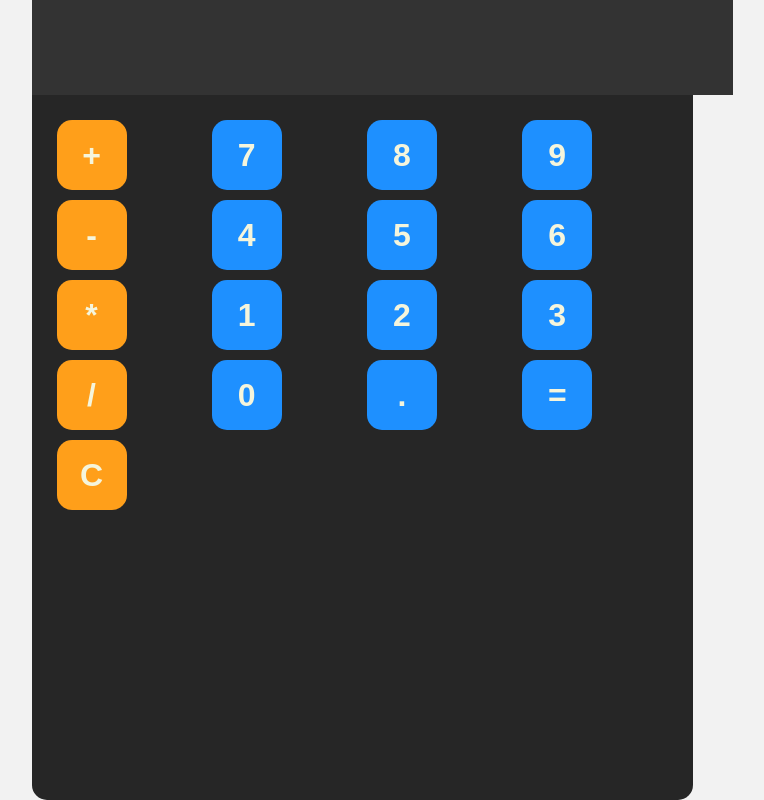
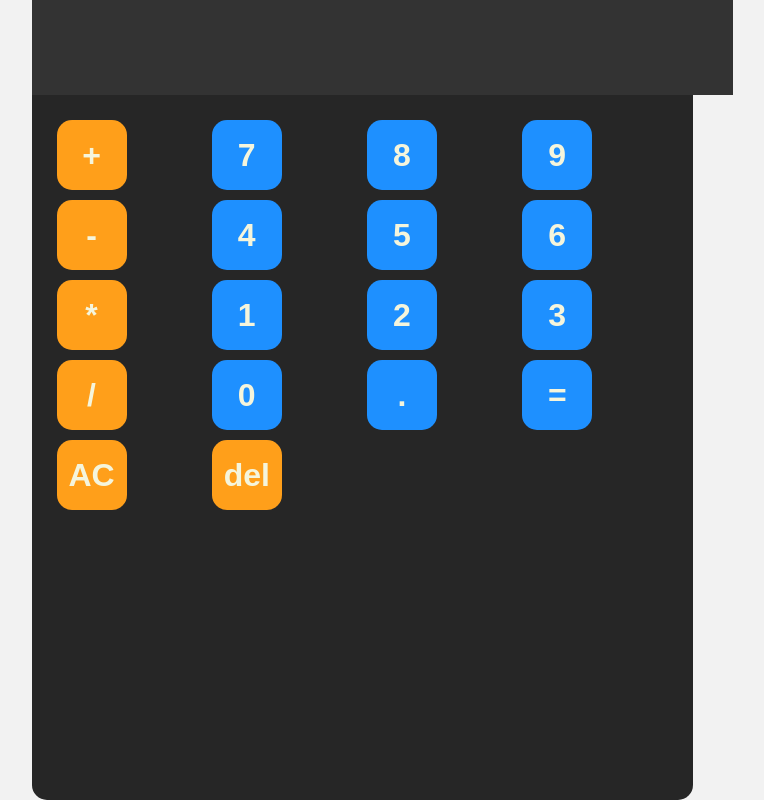
Before and after one commit to Cxsulah-code/Red, a plain HTML site: page Calculator/calc.html in a window 1280 px wide. Shown: the whole page, without its empty margins (278-1042 px from the left). Drawn offline with Linux system fonts and the light colour scheme.

Commit message:
Additional commit - frontend

```diff
--- a/Calculator/calc.html
+++ b/Calculator/calc.html
@@ -27,7 +27,8 @@
       <button onclick="appendToDisplay('0')">0</button>
       <button onclick="appendToDisplay('.')">.</button>
       <button onclick="calculate()">=</button>
-      <button onclick="clearDisplay()" class="operation-btn">C</button>
+      <button onclick="clearDisplay()" class="operation-btn">AC</button>
+      <button onclick="clearDisplay()" class="operation-btn">del</button>
     </div>
   </div>
   <script src="./script.js"></script>
--- a/Calculator/script.js
+++ b/Calculator/script.js
@@ -5,6 +5,7 @@ function appendToDisplay(input) {
 function clearDisplay() {
   display.value = "";
 }
+
 function calculate() {
   // eval stands for built in evaluate
   try {
@@ -14,3 +15,8 @@ function calculate() {
     display.value = "Error";
   }
 }
+/*function delete() {
+  for (input > 15; input--) {
+    display.value -= "";
+  }
+}*/
```
